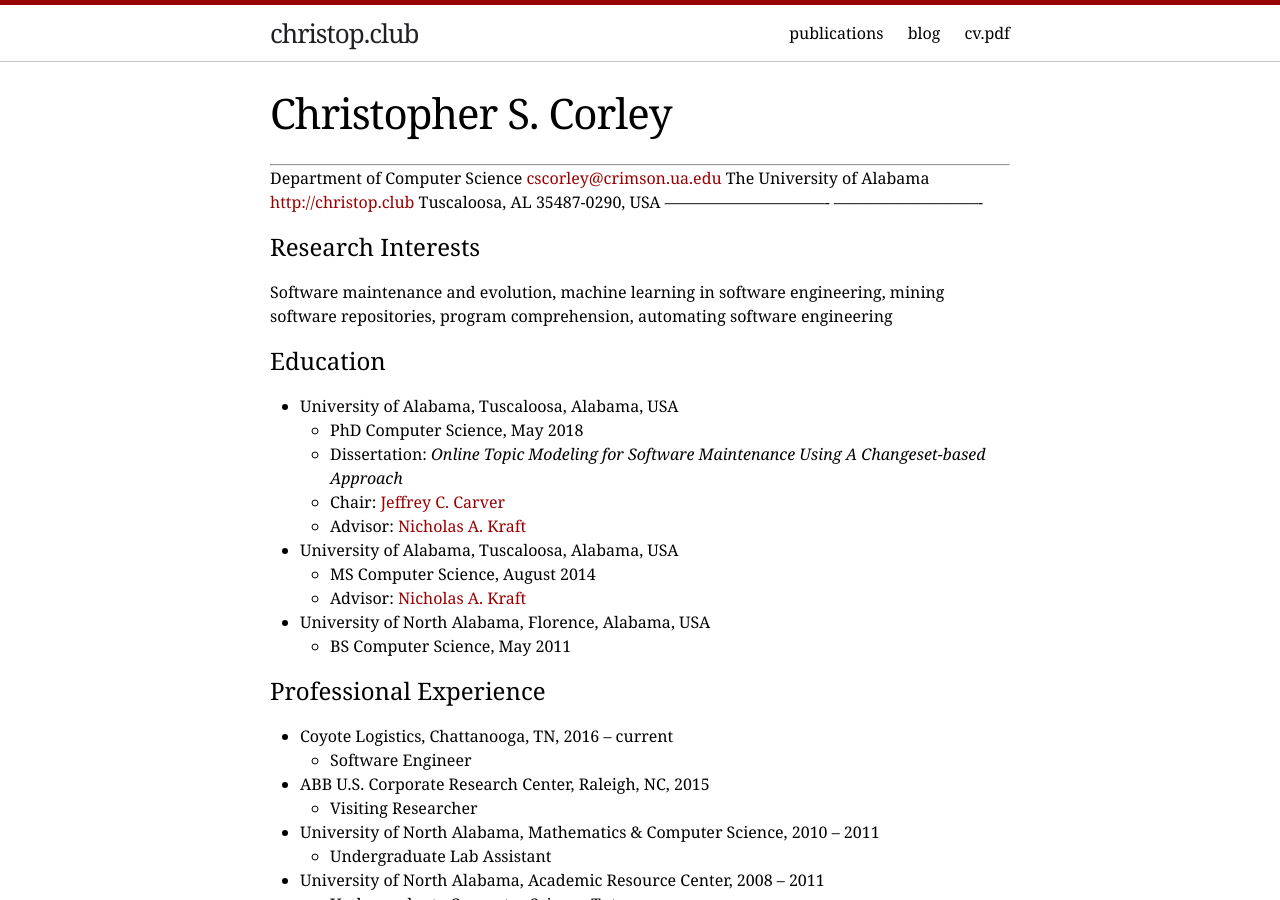
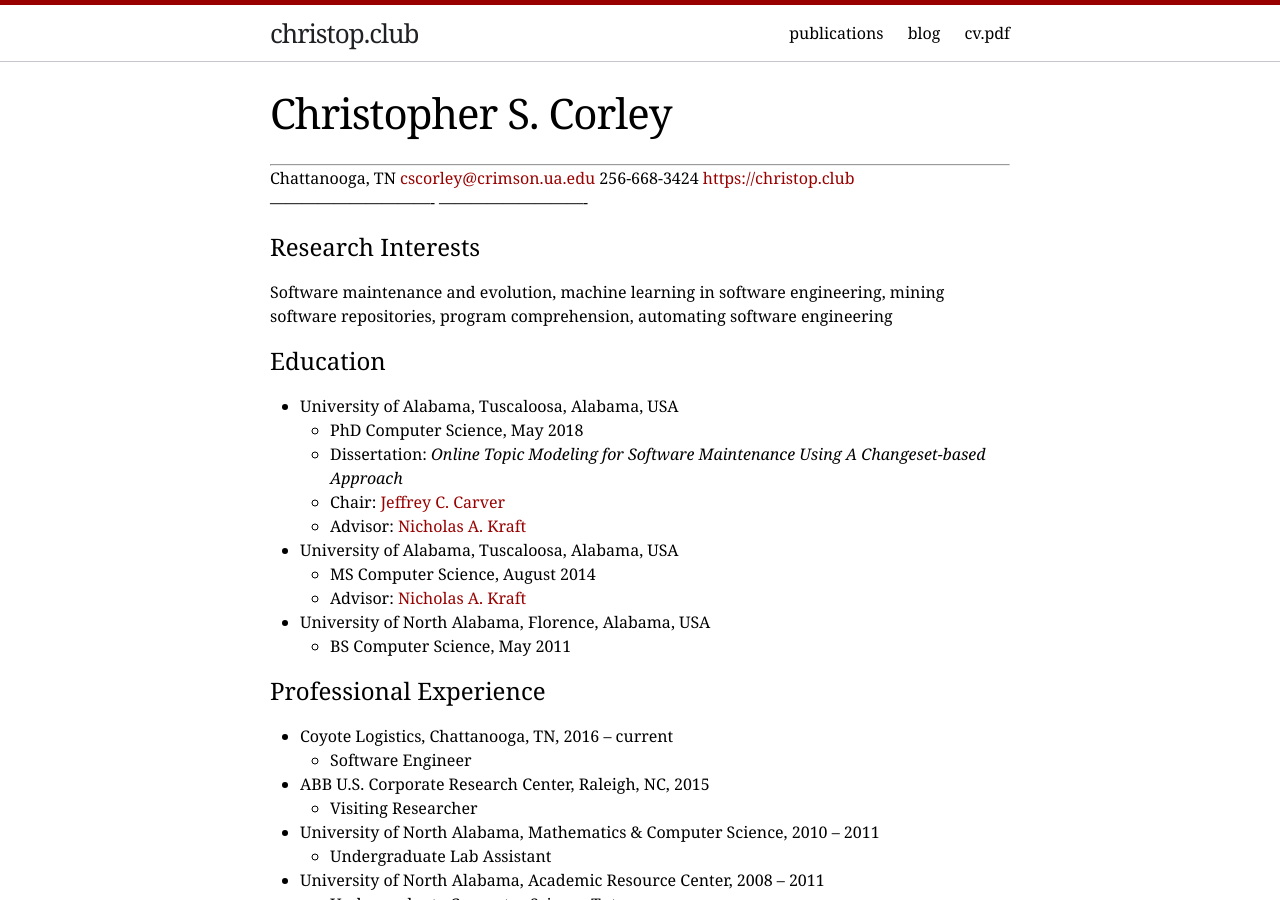
Before and after one commit to cscorley/cscorley.github.io, a Jekyll site: the page built from vita.md, in a window 1280 px wide and 900 px high. Built offline with Jekyll 4.4.1, drawn with Linux system fonts in a browser that asks for light colours.

Commit message:
update vita header

```diff
--- a/_config.yml
+++ b/_config.yml
@@ -9,7 +9,7 @@ redcarpet:
         - superscript
         - underline
         - highlighted
-gems:
+plugins:
     - jekyll-mentions
     - jemoji
     - jekyll-redirect-from
--- a/vita.md
+++ b/vita.md
@@ -31,9 +31,8 @@ include-before: |
 
 
 ------------------------------- ----------------------------
-Department of Computer Science     <cscorley@crimson.ua.edu>
-The University of Alabama             <http://christop.club>
-Tuscaloosa, AL 35487-0290, USA
+Chattanooga, TN                    <cscorley@crimson.ua.edu>
+256-668-3424                         <https://christop.club>
 ------------------------------- ----------------------------
 
 
```
Also changed, not shown: 2 other files.
